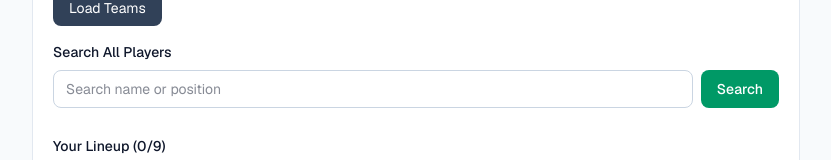
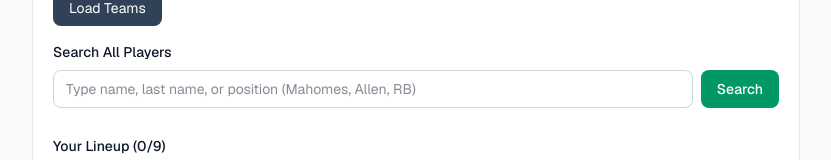
Before and after one commit to adelgrippo-a11y/ff-manager, a Next.js app: page /league in a window 1280 px wide. Shown: the part 411-571 px from the top of the page, without its empty margins (224-1055 px from the left). Built offline with nearby package versions, Linux system fonts and the light colour scheme.

Commit message:
Clarify player search placeholder

```diff
--- a/src/app/league/page.tsx
+++ b/src/app/league/page.tsx
@@ -130,13 +130,16 @@ export default function LeaguePage() {
 
           <h3 className="font-medium text-sm mb-2 text-slate-900 dark:text-white">Search All Players</h3>
           <div className="flex gap-2 mb-3">
-            <input type="text" value={search} onChange={(e) => setSearch(e.target.value)} onKeyDown={(e) => e.key === "Enter" && doSearch()} placeholder="Search name or position" className="flex-1 rounded-lg border border-slate-300 dark:border-slate-600 bg-white dark:bg-slate-800 text-slate-900 dark:text-white px-3 py-2 text-sm" />
+            <input type="text" value={search} onChange={(e) => setSearch(e.target.value)} onKeyDown={(e) => e.key === "Enter" && doSearch()} placeholder="Type name, last name, or position (Mahomes, Allen, RB)" className="flex-1 rounded-lg border border-slate-300 dark:border-slate-600 bg-white dark:bg-slate-800 text-slate-900 dark:text-white px-3 py-2 text-sm" />
             <button onClick={doSearch} disabled={searching} className="rounded-lg bg-emerald-600 px-4 py-2 text-sm font-medium text-white">{searching ? "..." : "Search"}</button>
           </div>
           <div className="flex flex-wrap gap-2 mb-4 max-h-40 overflow-y-auto">
             {results.map((p) => (
               <button key={p.id || p.name} onClick={() => addPlayer(p)} className="px-2 py-1 text-xs rounded border border-slate-300 dark:border-slate-600 bg-slate-50 dark:bg-slate-800 text-slate-900 dark:text-white hover:border-emerald-500">{p.pos} {p.name} {p.team && `(${p.team})`}</button>
             ))}
+            {results.length === 0 && search && !searching && (
+              <p className="text-xs text-slate-500">No results. Try another search.</p>
+            )}
           </div>
 
           <h3 className="font-medium text-sm mb-2 text-slate-900 dark:text-white">Your Lineup ({lineup.length}/9)</h3>
```
